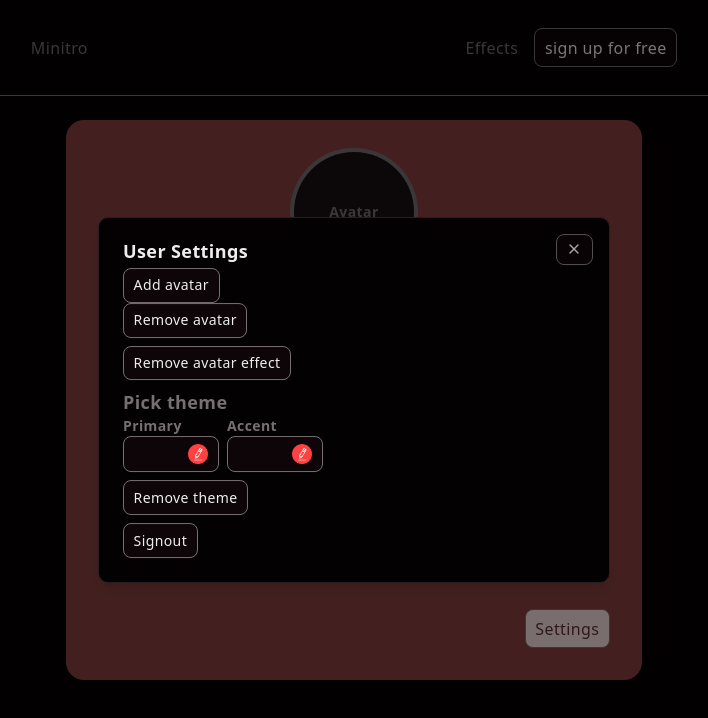
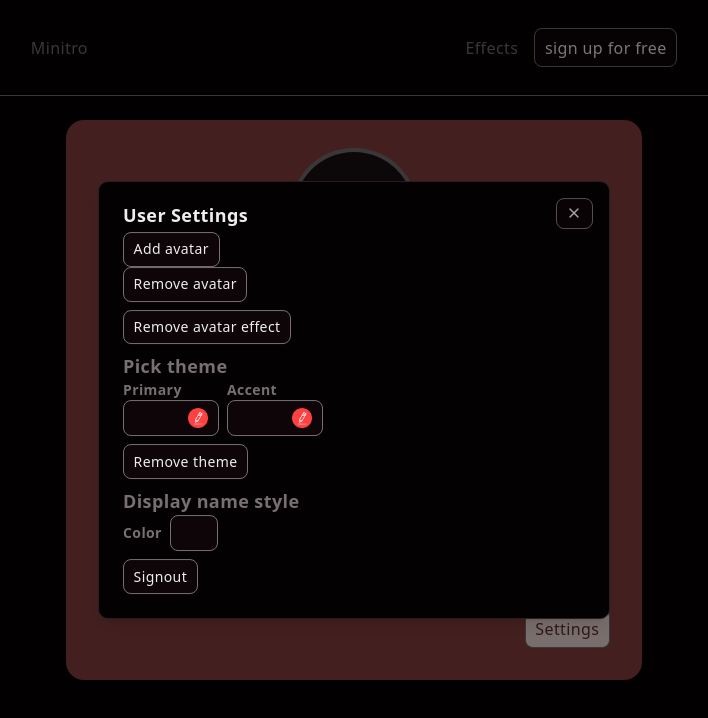
Before and after one commit to Saloni581/MiniNitro, a React (Vite) app in the folder client/: page /profile in a window 1280 px wide. Both pictures are taken after a click on the button "Settings". Shown: the top 718 px of the page, without its empty margins (286-994 px from the left). Built offline with nearby package versions, Linux system fonts and the light colour scheme; no server answers.

Commit message:
feat(display name style UI): add color picker for display name.

```diff
--- a/client/src/components/UserProfile.tsx
+++ b/client/src/components/UserProfile.tsx
@@ -14,6 +14,7 @@ import {toast} from "sonner";
 import { removeAvatarEffect } from "../../api/effects.ts";
 import ProfileFrame from "@/components/ProfileFrame.tsx";
 import ThemePicker from "@/components/visuals/ThemePicker.tsx";
+import DisplayNameStyle from "@/components/visuals/DisplayNameStyle.tsx";
 
 
 const UserProfile = ({ user, setUser }: ProfileProps) => {
@@ -57,6 +58,9 @@ const UserProfile = ({ user, setUser }: ProfileProps) => {
                                 <div>
                                     <ThemePicker user={user} setUser={setUser} />
                                 </div>
+                                <div>
+                                    <DisplayNameStyle />
+                                </div>
                                 <SignOut setUser={setUser}/>
                             </DialogDescription>
                         </DialogHeader>
--- /dev/null
+++ b/client/src/components/visuals/DisplayNameStyle.tsx
@@ -0,0 +1,33 @@
+import { HexColorPicker } from "react-colorful";
+import {useState} from "react";
+import {Popover, PopoverContent, PopoverTrigger} from "@/components/ui/popover.tsx";
+import {Button} from "@/components/ui/button.tsx";
+
+const DisplayNameStyle = () => {
+    const [color, setColor] = useState("");
+
+    return (
+        <div>
+            <p className="text-lg">Display name style</p>
+            <div>
+                <Popover>
+                    <PopoverTrigger asChild>
+                        <div className="flex gap-2 items-center">
+                            <p>Color</p>
+                            <Button
+                                variant="outline"
+                                style={{ backgroundColor: color }}
+                                className="w-12 flex justify-end">
+                            </Button>
+                        </div>
+                    </PopoverTrigger>
+                    <PopoverContent>
+                        <HexColorPicker color={color} onChange={setColor} />
+                    </PopoverContent>
+                </Popover>
+            </div>
+        </div>
+    );
+};
+
+export default DisplayNameStyle;
```
Also changed, not shown: client/constants/font.ts (added).
